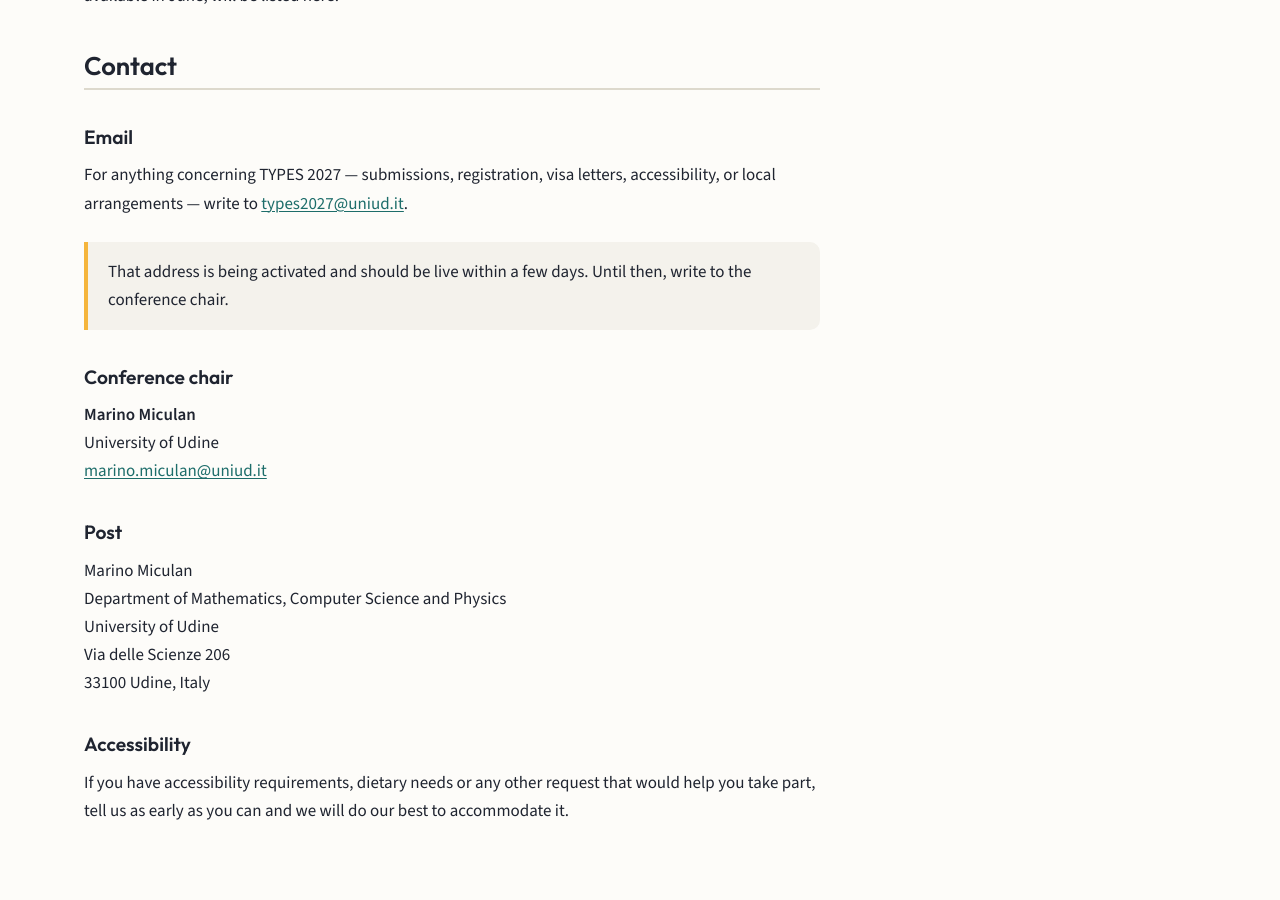
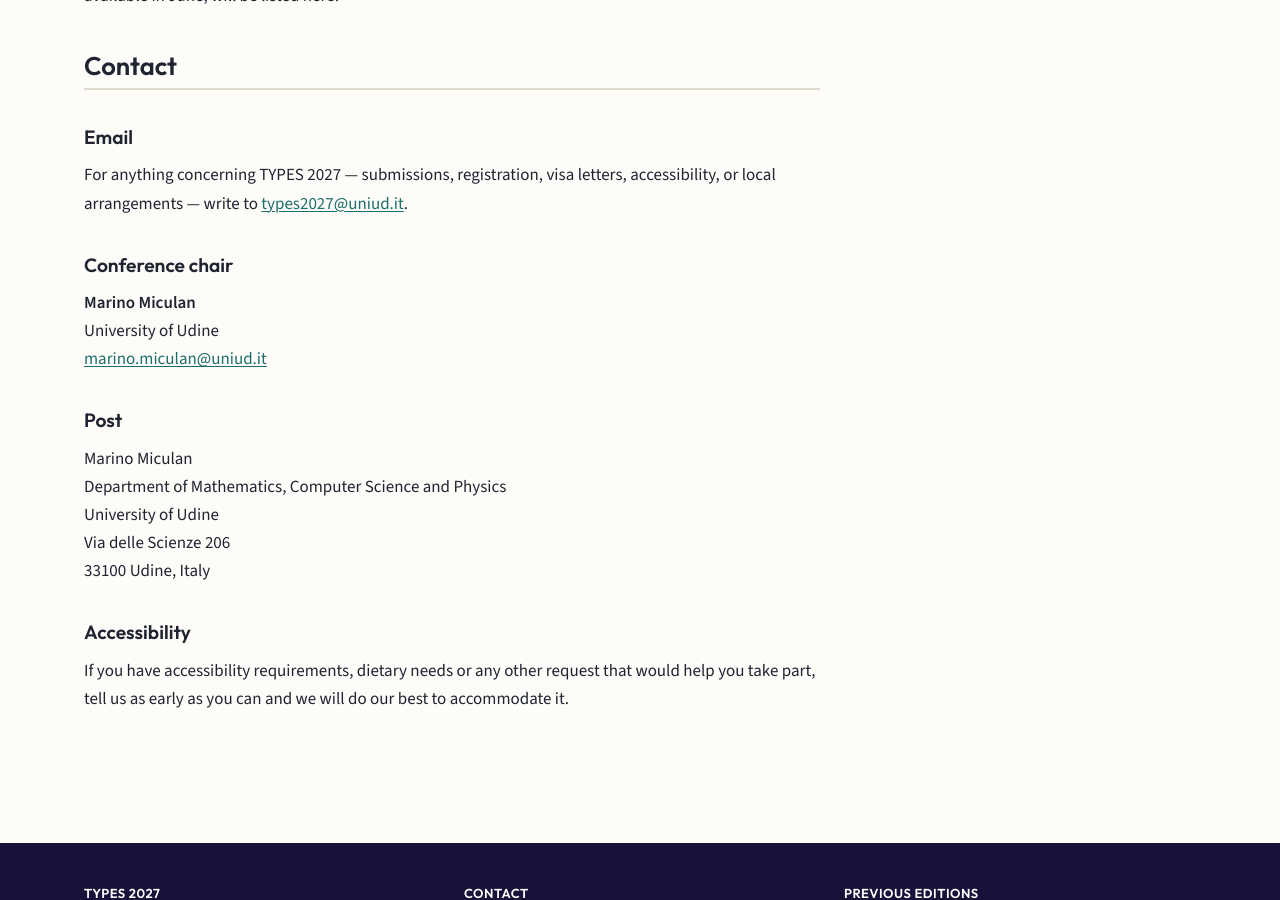
Before and after one commit to miculan/types2027.github.io, a Jekyll site: the page built from practical.md, in a window 1280 px wide and 900 px high, scrolled down 3799 px. Built offline with Jekyll 4.4.1, drawn with Linux system fonts in a browser that asks for light colours.

Commit message:
Drop the notice about the conference address being set up
types2027@uniud.it is live, so the page no longer needs to warn that it is not.

Co-Authored-By: Claude Opus 5 (1M context) <noreply@anthropic.com>

```diff
--- a/practical.md
+++ b/practical.md
@@ -171,11 +171,6 @@ For anything concerning TYPES 2027 — submissions, registration, visa letters,
 accessibility, or local arrangements — write to
 <a href="mailto:{{ site.conference.email }}">{{ site.conference.email }}</a>.
 
-<div class="callout">
-  <p>That address is being activated and should be live within a few days.
-  Until then, write to the conference chair.</p>
-</div>
-
 ### Conference chair
 
 <p><strong>{{ site.conference.chair.name }}</strong><br>
```
